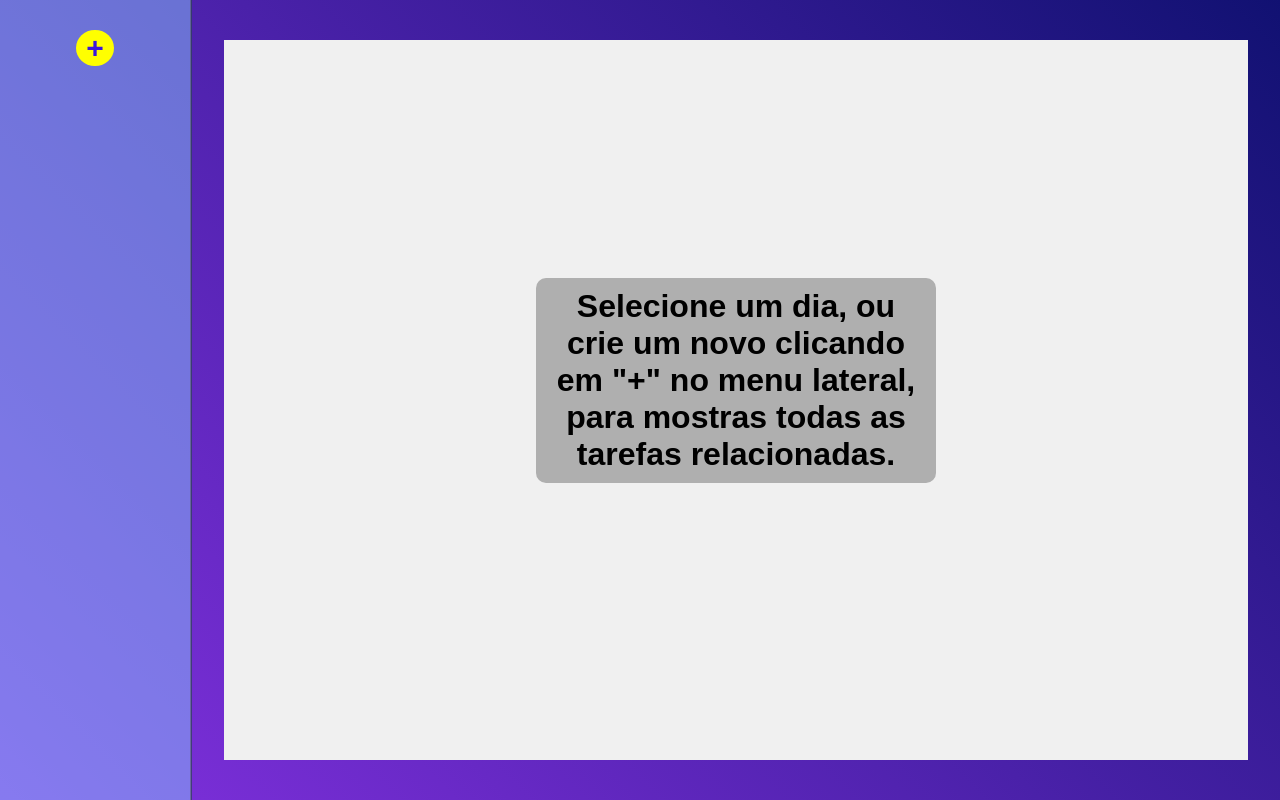
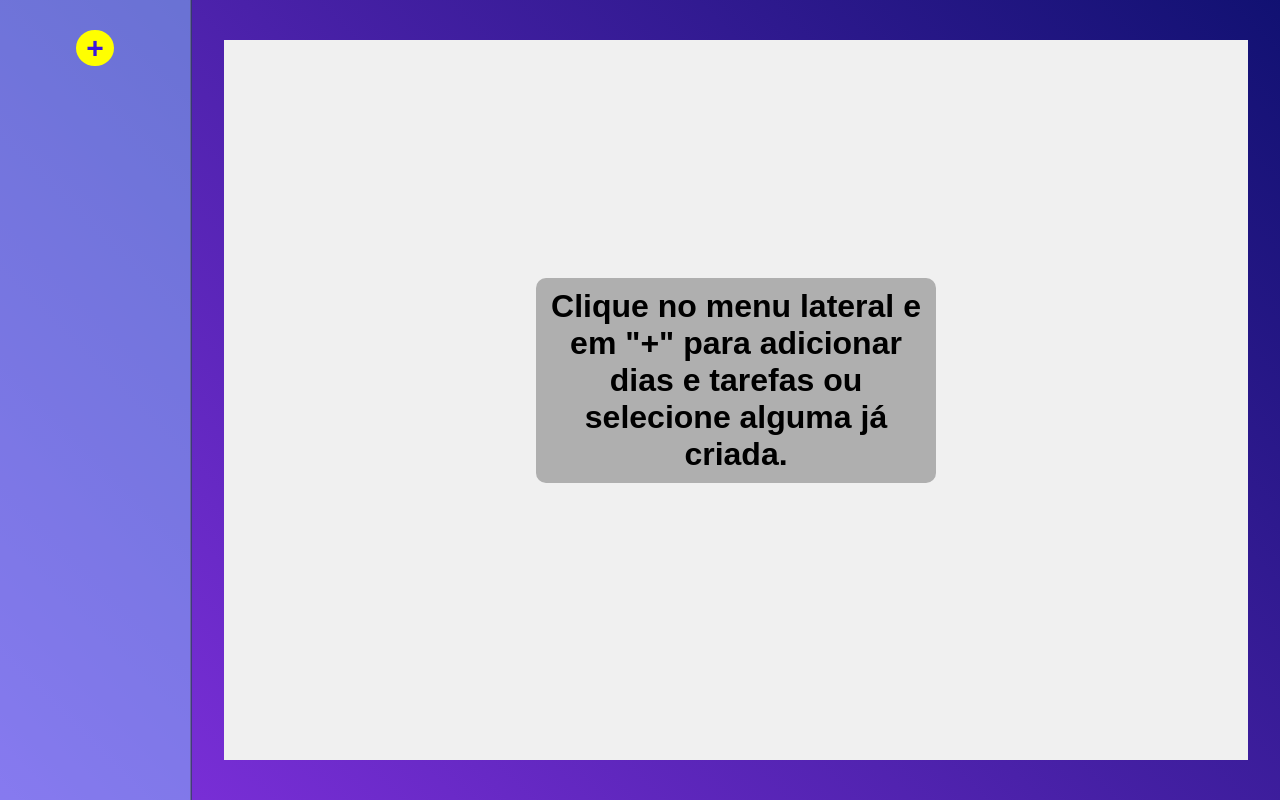
Before and after one commit to loopisagenda/loopisagenda.github.io, a website built with Parcel: page agenda.html in a window 1280 px wide. Built offline with nearby package versions, Linux system fonts and the light colour scheme.

Commit message:
refactoring

```diff
--- a/agenda.html
+++ b/agenda.html
@@ -27,10 +27,9 @@
 
       <div id="tasks-container">
         <h1 id="current-day-container">
-          Selecione um dia, ou crie um novo clicando em "+" no menu lateral,
-          para mostras todas as tarefas relacionadas.
+          Clique no menu lateral e em "+" para adicionar dias e tarefas ou
+          selecione alguma já criada.
         </h1>
-
         <div id ="taskList"><ul id="tasks-list"></ul></div>
         <button id="add-task-btn" class="hidden">
           Insira uma nova atividade do dia
```
